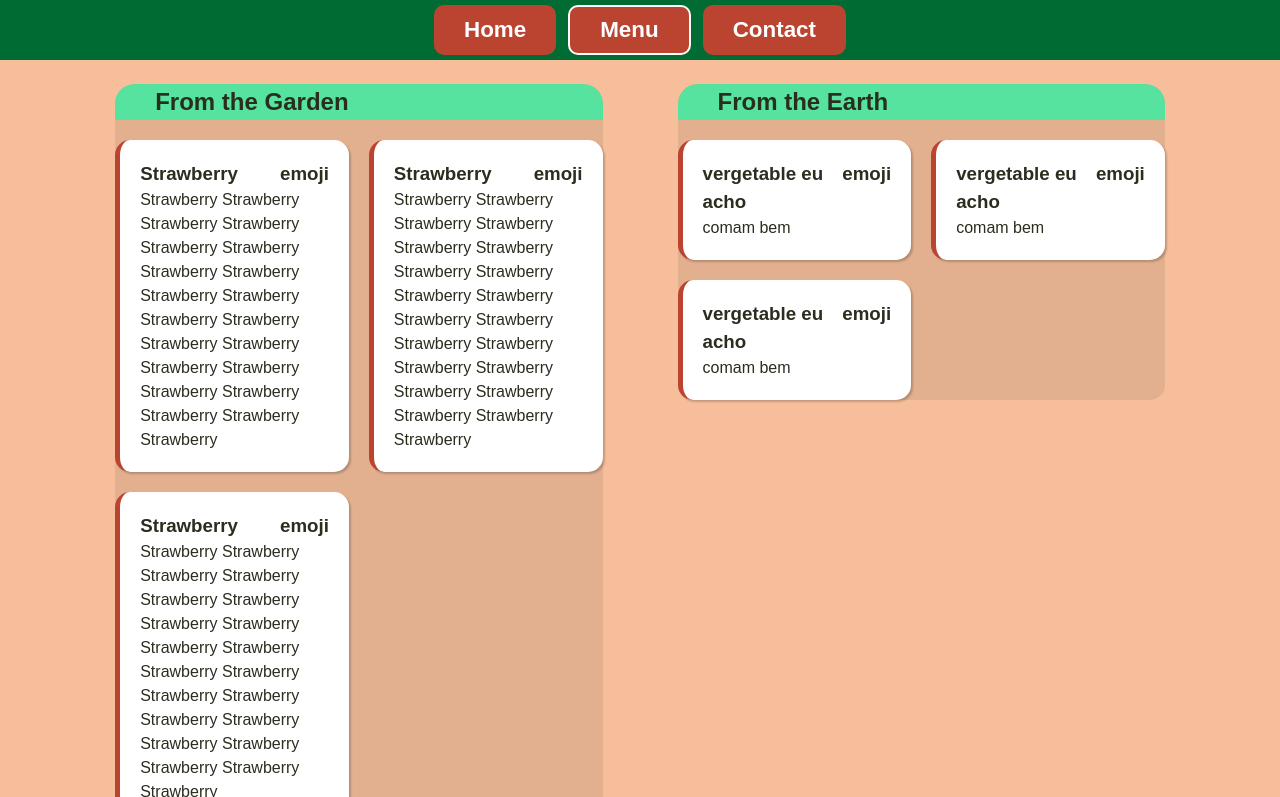
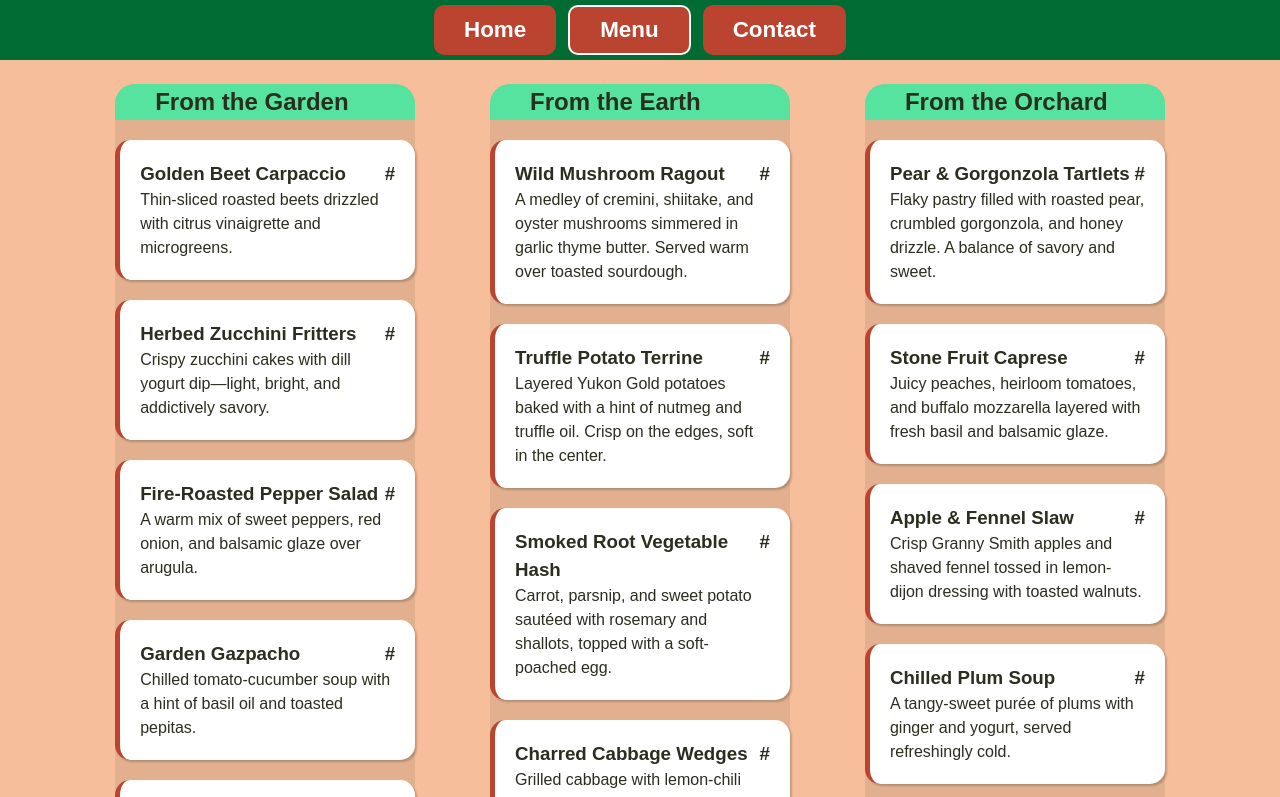
Before and after one commit to Lemuller04/odin-restaurant-page, a website built with webpack: page src/template.html in a window 1280 px wide. Both pictures are taken after a click on the button "Menu". Shown: the top 797 px of the page. Built offline with nearby package versions, Linux system fonts and the light colour scheme.

Commit message:
feat: fill dummy content, handle form submission

```diff
--- a/src/contact.js
+++ b/src/contact.js
@@ -1,7 +1,7 @@
 const Contact = (() => {
-  const content = document.querySelector("#content");
+  function load() {
+    const content = document.querySelector("#content");
 
-  function load() {
     const container = document.createElement("main");
     container.classList.add("contact-main");
 
@@ -59,6 +59,11 @@ const Contact = (() => {
     form.appendChild(pReview);
     form.appendChild(button);
     element.appendChild(form);
+
+    form.addEventListener("submit", (e) => {
+      e.preventDefault();
+      alert("Thnakyou for the review. Have an awesome day!");
+    });
   }
 
   function addAppInfo(element) {
--- a/src/home-page.js
+++ b/src/home-page.js
@@ -1,9 +1,9 @@
 import Footer from "./footer.js";
 
 const Home = (() => {
-  const content = document.querySelector("#content");
+  function load() {
+    const content = document.querySelector("#content");
 
-  function load() {
     const container = document.createElement("main");
     container.classList.add("home");
 
--- a/src/menu-page.js
+++ b/src/menu-page.js
@@ -1,7 +1,7 @@
 const Menu = (() => {
-  const content = document.querySelector("#content");
+  function load() {
+    const content = document.querySelector("#content");
 
-  function load() {
     const container = document.createElement("main");
     container.classList.add("menu-main");
 
@@ -36,7 +36,7 @@ const Menu = (() => {
         h3.textContent = item.name;
 
         const span = document.createElement("span");
-        span.textContent = "emoji";
+        span.textContent = "#";
 
         const p = document.createElement("p");
         p.textContent = item.description;
@@ -54,74 +54,162 @@ const Menu = (() => {
 
   function menuItems(type) {
     const items = [
+      // FROM THE GARDEN
       {
-        name: "Strawberry",
+        name: "Golden Beet Carpaccio",
         description:
-          "Strawberry Strawberry Strawberry Strawberry Strawberry Strawberry Strawberry Strawberry Strawberry Strawberry Strawberry Strawberry Strawberry Strawberry Strawberry Strawberry Strawberry Strawberry Strawberry Strawberry Strawberry ",
-        categorie: "From the Garden",
+          "Thin-sliced roasted beets drizzled with citrus vinaigrette and microgreens.",
+        category: "From the Garden",
       },
       {
-        name: "Strawberry",
+        name: "Herbed Zucchini Fritters",
         description:
-          "Strawberry Strawberry Strawberry Strawberry Strawberry Strawberry Strawberry Strawberry Strawberry Strawberry Strawberry Strawberry Strawberry Strawberry Strawberry Strawberry Strawberry Strawberry Strawberry Strawberry Strawberry ",
-        categorie: "From the Garden",
+          "Crispy zucchini cakes with dill yogurt dip—light, bright, and addictively savory.",
+        category: "From the Garden",
       },
       {
-        name: "Strawberry",
+        name: "Fire-Roasted Pepper Salad",
         description:
-          "Strawberry Strawberry Strawberry Strawberry Strawberry Strawberry Strawberry Strawberry Strawberry Strawberry Strawberry Strawberry Strawberry Strawberry Strawberry Strawberry Strawberry Strawberry Strawberry Strawberry Strawberry ",
-        categorie: "From the Garden",
+          "A warm mix of sweet peppers, red onion, and balsamic glaze over arugula.",
+        category: "From the Garden",
       },
       {
-        name: "vergetable eu acho",
-        description: "comam bem",
-        categorie: "From the Earth",
+        name: "Garden Gazpacho",
+        description:
+          "Chilled tomato-cucumber soup with a hint of basil oil and toasted pepitas.",
+        category: "From the Garden",
       },
       {
-        name: "vergetable eu acho",
-        description: "comam bem",
-        categorie: "From the Earth",
+        name: "Charred Broccolini Bruschetta",
+        description:
+          "Smoky broccolini over rustic bread with lemon tahini spread.",
+        category: "From the Garden",
       },
       {
-        name: "vergetable eu acho",
-        description: "comam bem",
-        categorie: "From the Earth",
+        name: "Heirloom Tomato Mosaic",
+        description:
+          "A colorful patchwork of seasonal tomatoes with sea salt and fresh herbs.",
+        category: "From the Garden",
+      },
+
+      // FROM THE EARTH
+      {
+        name: "Wild Mushroom Ragout",
+        description:
+          "A medley of cremini, shiitake, and oyster mushrooms simmered in garlic thyme butter. Served warm over toasted sourdough.",
+        category: "From the Earth",
       },
       {
-        name: "nsei",
-        description: "sabo nada",
-        categorie: "From the Orchard",
+        name: "Truffle Potato Terrine",
+        description:
+          "Layered Yukon Gold potatoes baked with a hint of nutmeg and truffle oil. Crisp on the edges, soft in the center.",
+        category: "From the Earth",
       },
       {
-        name: "nsei",
-        description: "sabo nada",
-        categorie: "From the Orchard",
+        name: "Smoked Root Vegetable Hash",
+        description:
+          "Carrot, parsnip, and sweet potato sautéed with rosemary and shallots, topped with a soft-poached egg.",
+        category: "From the Earth",
       },
       {
-        name: "nsei",
-        description: "sabo nada",
-        categorie: "From the Orchard",
+        name: "Charred Cabbage Wedges",
+        description:
+          "Grilled cabbage with lemon-chili glaze, sunflower seeds, and creamy white bean purée.",
+        category: "From the Earth",
       },
       {
-        name: "é é é é é é é",
-        description: "ih é mermo",
-        categorie: "From the Wild",
+        name: "Roasted Cauliflower Steak",
+        description:
+          "Thick-cut cauliflower steak, crusted with za’atar and served with pomegranate molasses drizzle.",
+        category: "From the Earth",
       },
       {
-        name: "é é é é é é é",
-        description: "ih é mermo",
-        categorie: "From the Wild",
+        name: "Stuffed Portobello Caps",
+        description:
+          "Filled with herbed quinoa, sun-dried tomato, and pine nuts over a swirl of basil pesto.",
+        category: "From the Earth",
+      },
+
+      // FROM THE ORCHARD
+      {
+        name: "Pear & Gorgonzola Tartlets",
+        description:
+          "Flaky pastry filled with roasted pear, crumbled gorgonzola, and honey drizzle. A balance of savory and sweet.",
+        category: "From the Orchard",
       },
       {
-        name: "é é é é é é é",
-        description: "ih é mermo",
-        categorie: "From the Wild",
+        name: "Stone Fruit Caprese",
+        description:
+          "Juicy peaches, heirloom tomatoes, and buffalo mozzarella layered with fresh basil and balsamic glaze.",
+        category: "From the Orchard",
+      },
+      {
+        name: "Apple & Fennel Slaw",
+        description:
+          "Crisp Granny Smith apples and shaved fennel tossed in lemon-dijon dressing with toasted walnuts.",
+        category: "From the Orchard",
+      },
+      {
+        name: "Chilled Plum Soup",
+        description:
+          "A tangy-sweet purée of plums with ginger and yogurt, served refreshingly cold.",
+        category: "From the Orchard",
+      },
+      {
+        name: "Citrus & Beet Salad",
+        description:
+          "Ruby grapefruit, blood orange, and roasted beets on greens with pistachio dust and citrus vinaigrette.",
+        category: "From the Orchard",
+      },
+      {
+        name: "Apricot Glazed Carrots",
+        description:
+          "Roasted baby carrots brushed with apricot-thyme glaze and finished with sesame seeds.",
+        category: "From the Orchard",
+      },
+
+      // FROM THE WILD
+      {
+        name: "Forager’s Forest Bowl",
+        description:
+          "A vibrant mix of wild greens, fiddlehead ferns, sorrel, and toasted seeds with a spruce tip vinaigrette.",
+        category: "From the Wild",
+      },
+      {
+        name: "Juniper-Smoked Eggplant	",
+        description:
+          "Fire-roasted eggplant marinated in juniper oil and thyme, served over wild rice. Smoky, herbal, and bold.",
+        category: "From the Wild",
+      },
+      {
+        name: "Stinging Nettle Gnocchi",
+        description:
+          "Hand-rolled gnocchi blended with nettle purée, sautéed in brown butter and sage. A rustic delicacy.",
+        category: "From the Wild",
+      },
+      {
+        name: "Black Garlic & Berry Glaze Skewers",
+        description:
+          "Grilled seasonal vegetables glazed with fermented garlic and wild berry reduction.",
+        category: "From the Wild",
+      },
+      {
+        name: "Acorn Squash & Maple Soup",
+        description:
+          "Creamy purée of roasted acorn squash, finished with maple, cayenne, and toasted pecans.",
+        category: "From the Wild",
+      },
+      {
+        name: "Wild Blueberry Polenta Cakes",
+        description:
+          "Crispy-edged polenta rounds topped with blueberry compote and rosemary glaze. Earthy and sweet.",
+        category: "From the Wild",
       },
     ];
 
     const itemsToReturn = [];
     for (let item of items) {
-      if (item.categorie === type) {
+      if (item.category === type) {
         itemsToReturn.push(item);
       }
     }
--- a/src/styles.css
+++ b/src/styles.css
@@ -134,7 +134,7 @@ footer a:nth-child(2) {
 
 .menu-main {
   display: grid;
-  grid-template: auto / repeat(auto-fit, minmax(450px, 1fr));
+  grid-template: auto / repeat(auto-fit, minmax(250px, 1fr));
   gap: 75px;
 }
 
@@ -161,12 +161,18 @@ footer a:nth-child(2) {
 }
 
 .menu-item {
+  max-width: 350px;
   display: grid;
   background-color: #fff;
   padding: 20px;
   border-radius: 15px;
   border-left: 5px solid var(--highlight);
   box-shadow: 2px 2px 2px rgb(0 0 0 / .2);
+}
+
+.menu-item:hover {
+  background-color: #eee;
+  cursor: pointer;
 }
 
 .menu-item h3 {
```
